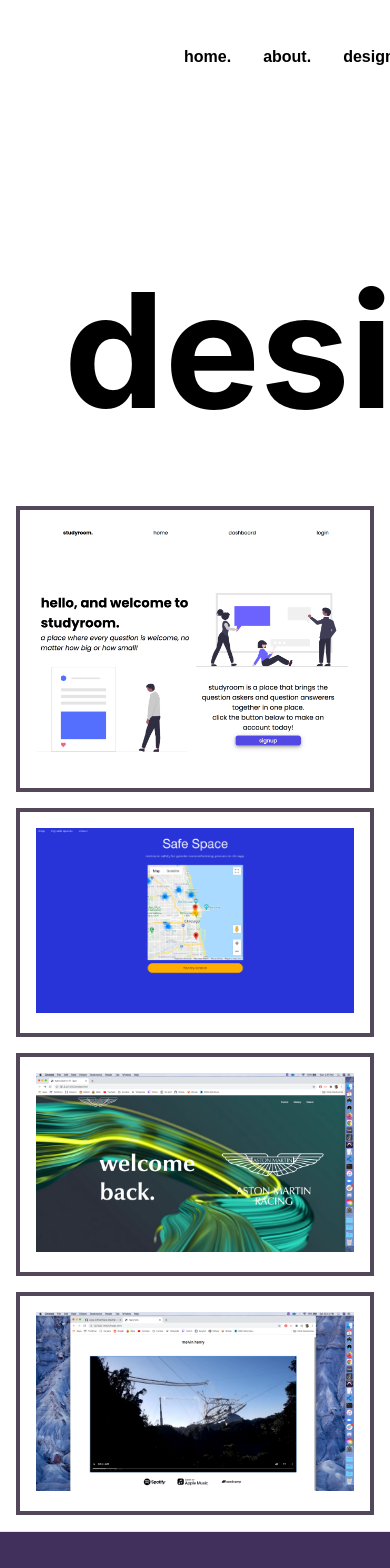
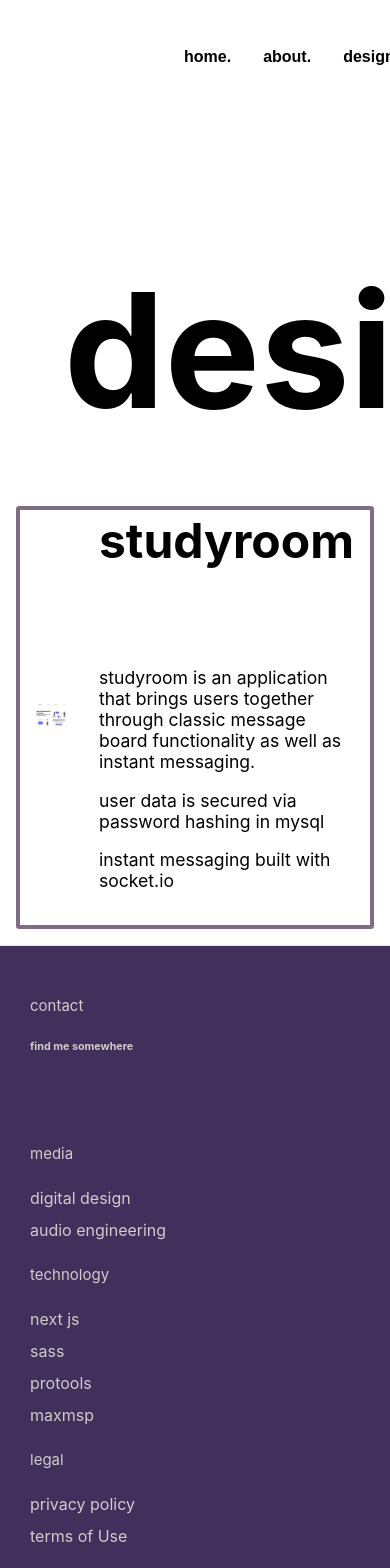
Before and after one commit to Zane-Gilfillan/Portfolio-V2, a Next.js app: page /design in a window 390 px wide. Shown: the top 1568 px of the page. Built offline with nearby package versions, Linux system fonts and the light colour scheme.

Commit message:
rebuilt cards for design page

```diff
--- a/pages/design.js
+++ b/pages/design.js
@@ -2,35 +2,53 @@ import Nav from '../components/Nav'
 import Footer from '../components/Footer'
 import styles from '../styles/Design.module.scss'
 import Image from 'next/image'
+import Head from 'next/head'
 import Link from 'next/link'
 import study from '../public/img/studyroom.png'
 import safe from '../public/img/safespace.png'
 import aston from '../public/img/aston-martin.png'
 import veils from '../public/img/veils.png'
 
+
 const design = () => {
     return (
         <div>
+            <Head>
+                <link rel="stylesheet" href="https://cdnjs.cloudflare.com/ajax/libs/font-awesome/5.15.2/css/all.min.css" integrity="sha512-HK5fgLBL+xu6dm/Ii3z4xhlSUyZgTT9tuc/hSrtw6uzJOvgRr2a9jyxxT1ely+B+xFAmJKVSTbpM/CuL7qxO8w==" crossOrigin="anonymous" />
+            </Head>
+
             <Nav />
+
             <div className={styles.heading}>
                 <h1>designs.</h1>
             </div>
 
-            <div className={styles.container}>
-                <Link href='https://mysterious-meadow-15624.herokuapp.com/' target='_blank'><Image src={study} /></Link>
+            <div className={styles.card}>
+                <div className={styles.image_holder}>
+                    <Link href='https://mysterious-meadow-15624.herokuapp.com/'><a target='_blank'><Image src={study} /></a></Link>
+                </div>
+
+                <div className={styles.image_descrip}>
+                    <h1>studyroom</h1>
+                    <div className={styles.icon_holder}>
+                        <i className="fab fa-sass fa-3x"></i>
+                        <i className="fab fa-js fa-3x"></i>
+                        <i className="fab fa-node-js fa-3x"></i>
+                    </div>
+                    <div className={styles.app_descrip}>
+
+                        <p className={styles.list_item}>studyroom is an application that brings users together through classic message board functionality as well as instant messaging.</p>
+                        <p> user data is secured via password hashing in mysql</p>
+                        <p>instant messaging built with socket.io</p>
+
+                    </div>
+
+
+                </div>
+
             </div>
 
-            <div className={styles.container}>
-                <Link href='https://zane-gilfillan.github.io/Bathroom-Finder/index.html' target='_blank'><Image src={safe} /></Link>
-            </div>
 
-            <div className={styles.container}>
-                <Image src={aston} />
-            </div>
-
-            <div className={styles.container}>
-                <Image src={veils} />
-            </div>
             <Footer />
         </div>
     )
--- a/styles/Design.module.scss
+++ b/styles/Design.module.scss
@@ -5,20 +5,109 @@
     top: 3rem;
 }
 
-.container {
+.card {
 
+    display: grid;
+    grid-template-columns: repeat(2, 1fr);
+    gap: 2rem;
     align-items: center;
     justify-content: center;
     margin: 1rem;
     padding: 1rem;
-    border: solid rgba(38, 23, 46, 0.788) .3rem;
+    border: solid rgba(76, 55, 87, 0.726) .3rem;
+    border-radius: .2rem;
     width: auto 0;
     height: auto 0;
 
-    &:hover {
-        cursor: pointer;
-        opacity: .5;
 
-        transition: 400ms ease-in-out;
+    .image_holder {
+
+        &:hover {
+            cursor: pointer;
+            opacity: .5;
+
+            transition: 400ms ease-in-out;
+        }
+    }
+
+    .image_descrip {
+
+        h1 {
+
+            font-size: 3rem;
+            position: relative;
+            bottom: 3rem;
+        }
+
+        .icon_holder {
+
+            display: flex;
+            gap: 2rem;
+            position: relative;
+            bottom: 3rem;
+        }
+
+        .app_descrip {
+
+            font-size: 1.1rem;
+        }
     }
 }
+
+@media only screen and (max-width: 1100px) {
+
+    .card {
+
+        display: grid;
+        grid-template-columns: repeat(2, 1fr);
+        gap: 2rem;
+        align-items: center;
+        justify-content: center;
+        margin: 1rem;
+        padding: 1rem;
+        border: solid rgba(76, 55, 87, 0.726) .3rem;
+        border-radius: .2rem;
+        width: auto 0;
+        height: auto 0;
+
+
+        .image_holder {
+
+            &:hover {
+                cursor: pointer;
+                opacity: .5;
+
+                transition: 400ms ease-in-out;
+            }
+        }
+
+        .image_descrip {
+
+            h1 {
+
+                font-size: 3rem;
+                position: relative;
+                bottom: 3rem;
+            }
+
+            .icon_holder {
+
+                display: flex;
+                gap: 2rem;
+                position: relative;
+                bottom: 3rem;
+            }
+
+            .app_descrip {
+
+                font-size: 1.1rem;
+
+                .list_item {
+                        margin-bottom: 1rem;
+
+                    }
+
+            }
+        }
+    }
+}
```
Also changed, not shown: public/img/mysql.svg (added).
